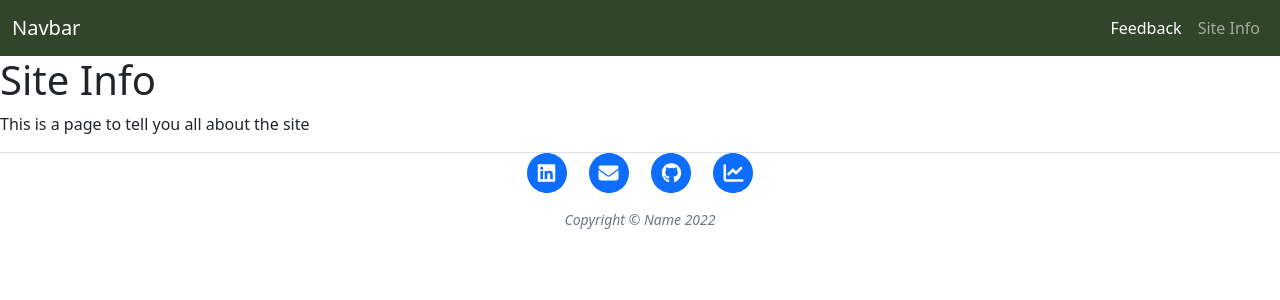
After one commit to aclozovoy/FpForceCalculator, a Flask app: page /about in a window 1280 px wide. The commit adds this page. Shown: the top 300 px of the page. Run offline with Flask 2, Linux system fonts and the light colour scheme; data that the repository does not hold is empty; some libraries are stand-ins or nearby versions.

Commit message:
Add about and feedback pages

```diff
--- /dev/null
+++ b/templates/about.html
@@ -0,0 +1,12 @@
+{% extends "base.html" %}
+{% block title %}Site Info{% endblock %}
+
+
+
+{% block content %}
+
+<h1>Site Info</h1>
+
+<p>This is a page to tell you all about the site</p>
+
+{% endblock %}
--- a/templates/base.html
+++ b/templates/base.html
@@ -23,17 +23,17 @@
         <!-- <nav class="navbar navbar-expand-lg navbar-dark bg-dark"> -->
         <nav class="navbar navbar-expand-lg navbar-dark" style="background-color: #304529;">
             <div class="container-fluid">
-              <a class="navbar-brand" href="#">Navbar</a>
+              <a class="navbar-brand" href="{{ url_for('views.main') }}">Navbar</a>
               <button class="navbar-toggler" type="button" data-bs-toggle="collapse" data-bs-target="#navbarSupportedContent" aria-controls="navbarSupportedContent" aria-expanded="false" aria-label="Toggle navigation">
                 <span class="navbar-toggler-icon"></span>
               </button>
               <div class="collapse navbar-collapse" id="navbarSupportedContent">
                 <ul class="navbar-nav ms-auto mb-2 mb-lg-0">
                     <li class="nav-item">
-                      <a class="nav-link active" aria-current="page" href="#">Feedback</a>
+                      <a class="nav-link active" aria-current="page" href="{{ url_for('views.feedback') }}">Feedback</a>
                     </li>
                     <li class="nav-item">
-                      <a class="nav-link" aria-current="page" href="#">Site Info</a>
+                      <a class="nav-link" aria-current="page" href="{{ url_for('views.about') }}">Site Info</a>
                     </li>
                   </ul>
               </div>
--- a/views.py
+++ b/views.py
@@ -87,10 +87,14 @@ def main():
 
 
 
+# About page
+@views.route("/about")
+def about():
+    db_pages('about')
+    return render_template("about.html")
 
-
-
-
-# @views.route("/about")
-# def about():
-#     return render_template("about.html")
+# Feedback page
+@views.route("/feedback")
+def feedback():
+    db_pages('feedback')
+    return render_template("feedback.html")
```
Also changed, not shown: templates/feedback.html (added, +12 -0 lines).
